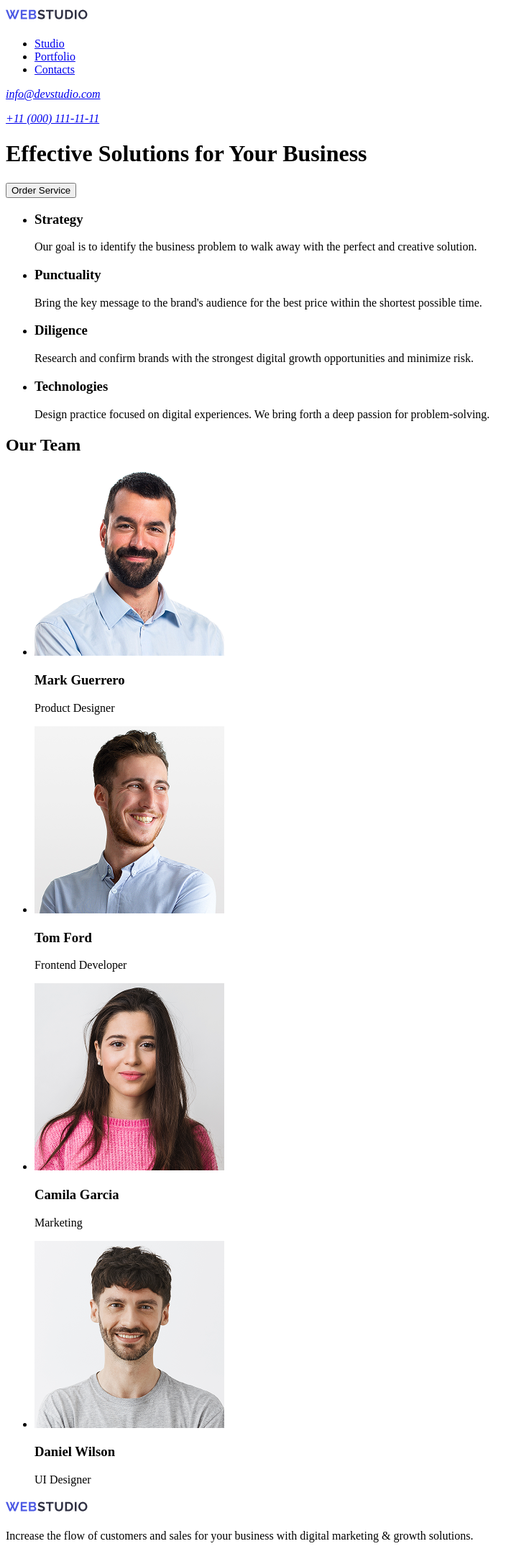
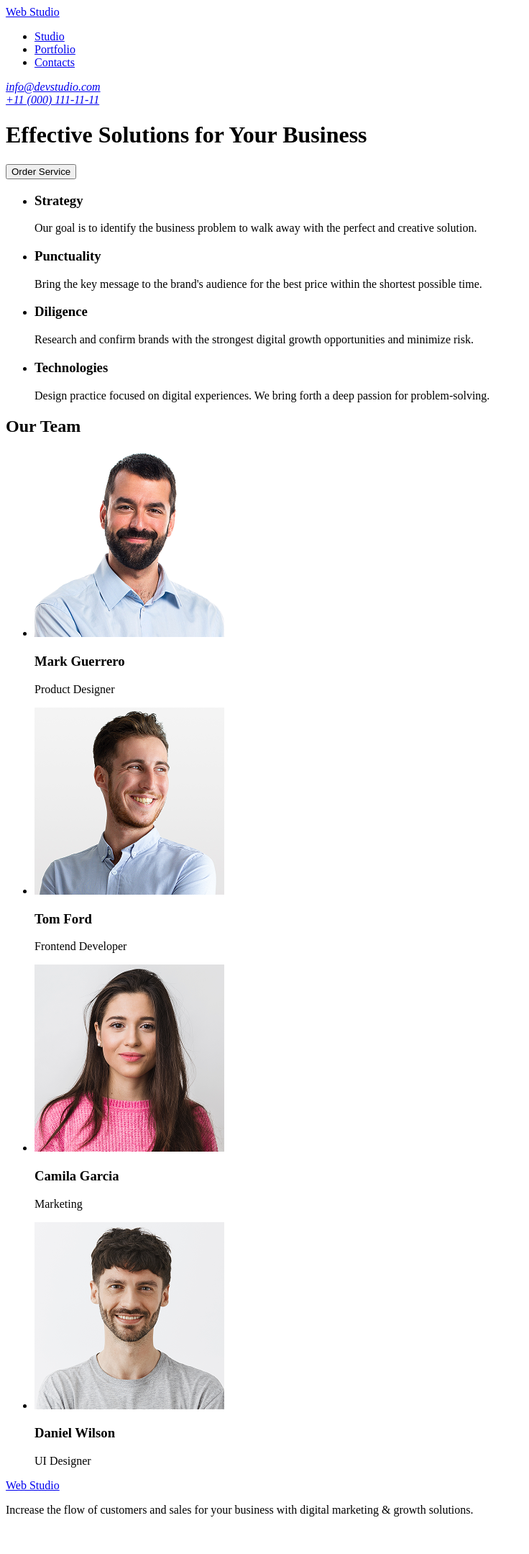
Before and after one commit to cemsefaaslan/goit-markup-hw-01, a plain HTML site: page index.html in a window 1280 px wide. Shown: the whole page at 72% size, without its empty margins (0-736 px from the left). After the commit the page ends 2123 px from the top, so only its background shows below. Drawn offline with Linux system fonts and the light colour scheme.

Commit message:
logo fix

```diff
--- a/index.html
+++ b/index.html
@@ -8,9 +8,7 @@
 
   <body>
     <header>
-      <a href="index.html">
-        <img src="./images/Logo.png" alt="logo" width="115" />
-      </a>
+      <a href="index.html">Web Studio </a>
       <nav>
         <ul>
           <li>
@@ -25,12 +23,9 @@
         </ul>
       </nav>
       <address>
-        <p>
-          <a href="mailto:info@devstudio.com">info@devstudio.com</a>
-        </p>
-        <p>
-          <a href="tel:+110001111111">+11 (000) 111-11-11</a>
-        </p>
+        <a href="mailto:info@devstudio.com">info@devstudio.com</a>
+        <br />
+        <a href="tel:+110001111111">+11 (000) 111-11-11</a>
       </address>
     </header>
 
@@ -105,9 +100,7 @@
     </main>
 
     <footer>
-      <a href="index.html">
-        <img src="./images/Logo.png" alt="logo" width="115" />
-      </a>
+      <a href="index.html">Web Studio </a>
       <p>
         Increase the flow of customers and sales for your business with digital
         marketing & growth solutions.
```
